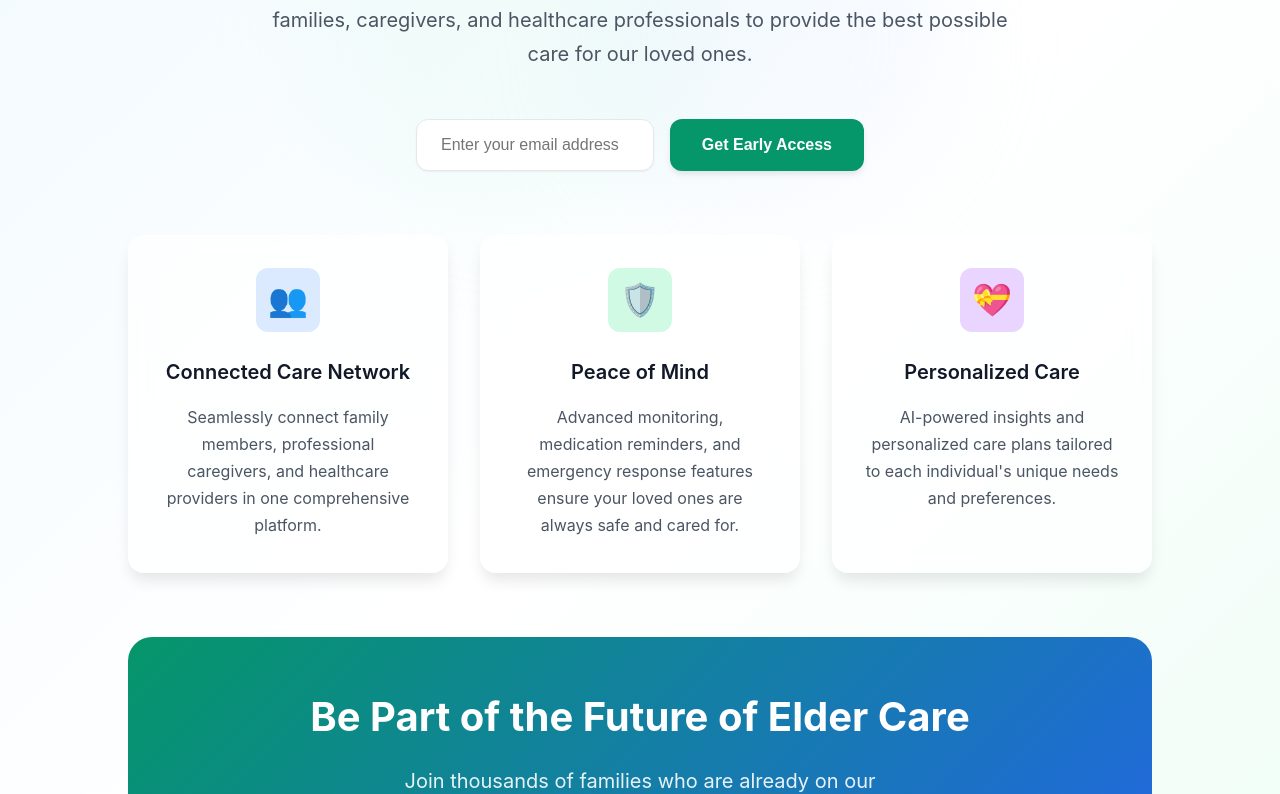
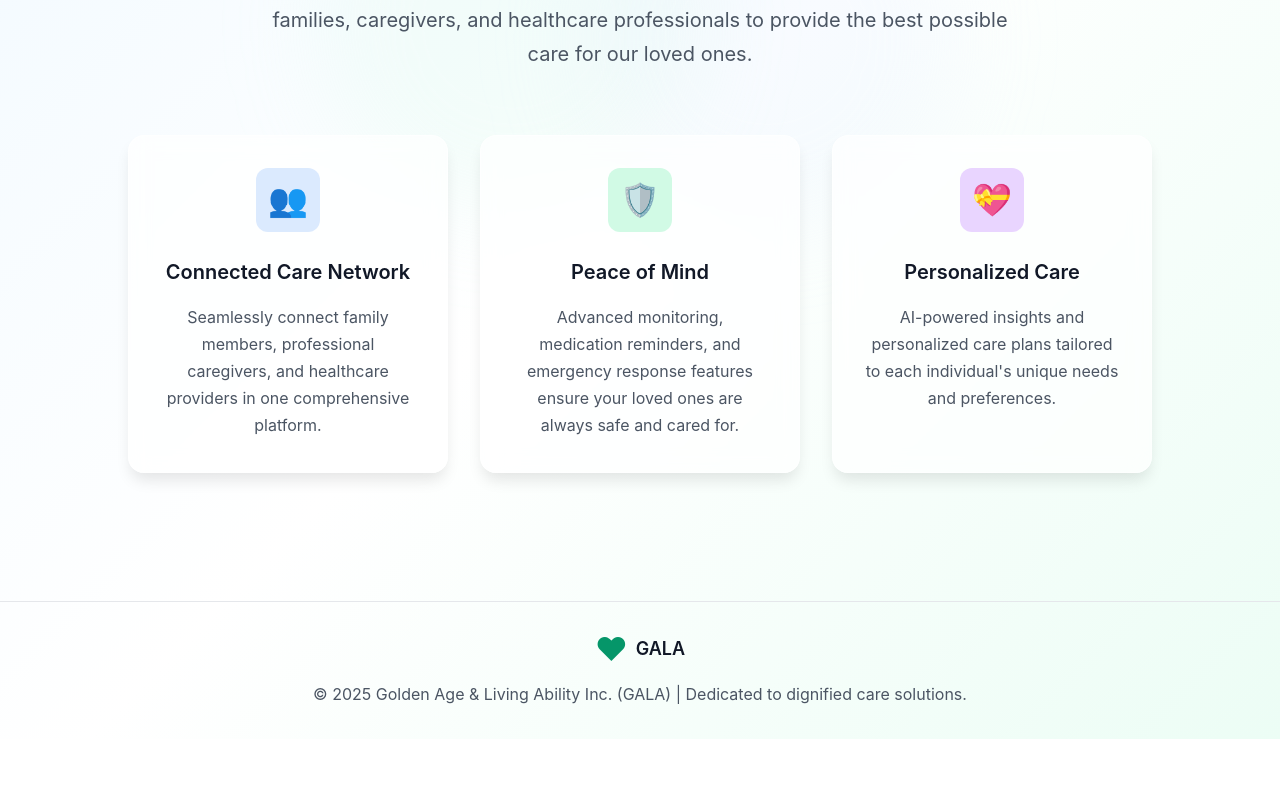
Before and after one commit to Technical-galacares/gala-care, a React (Vite) app: page / in a window 1280 px wide. Shown: the part 369-1163 px from the top of the page. After the commit the page ends 1108 px from the top, so only its background shows below. Built offline with nearby package versions, Linux system fonts and the light colour scheme.

Commit message:
Simplifying it

```diff
--- a/src/App.css
+++ b/src/App.css
@@ -144,7 +144,7 @@ body {
 
 .submit-btn {
   padding: 1rem 2rem;
-  background-color: #059669;
+  background-color: #9ae1ca;
   color: #ffffff;
   font-weight: 600;
   border: none;
--- a/src/App.tsx
+++ b/src/App.tsx
@@ -4,19 +4,19 @@ import { useState } from 'react'
 import './App.css'
 
 function App() {
-  const [email, setEmail] = useState('');
-  const [isSubmitted, setIsSubmitted] = useState(false);
+  // const [email, setEmail] = useState('');
+  // const [isSubmitted, setIsSubmitted] = useState(false);
 
-  const handleSubmit = (e: React.FormEvent) => {
-    e.preventDefault();
-    if (email) {
-      setIsSubmitted(true);
-      setTimeout(() => {
-        setIsSubmitted(false);
-        setEmail('');
-      }, 3000);
-    }
-  };
+  // const handleSubmit = (e: React.FormEvent) => {
+  //   e.preventDefault();
+  //   if (email) {
+  //     setIsSubmitted(true);
+  //     setTimeout(() => {
+  //       setIsSubmitted(false);
+  //       setEmail('');
+  //     }, 3000);
+  //   }
+  // };
 
   return (
     <div className="bg-gradient">
@@ -50,7 +50,7 @@ function App() {
               caregivers, and healthcare professionals to provide the best possible care for our loved ones.
             </p>
 
-            {/* Email Signup */}
+            {/* Email Signup
             <div className="signup-form">
               <form onSubmit={handleSubmit}>
                 <div className="form-container">
@@ -77,7 +77,7 @@ function App() {
                   Thanks for signing up! We'll keep you updated on our progress.
                 </p>
               )}
-            </div>
+            </div> */}
           </div>
 
           {/* Features Grid */}
@@ -116,7 +116,7 @@ function App() {
             </div>
           </div>
 
-          {/* CTA Section */}
+          {/* CTA Section
           <div className="cta-section">
             <h2 className="cta-title">
               Be Part of the Future of Elder Care
@@ -135,7 +135,7 @@ function App() {
                 <span>Launching Spring 2025</span>
               </div>
             </div>
-          </div>
+          </div> */}
         </div>
       </main>
 
@@ -147,7 +147,7 @@ function App() {
             <span className="footer-logo-text">GALA</span>
           </div>
           <p className="footer-text">
-            © 2025 GALA Elder Care Platform. Building the future of compassionate care.
+            © 2025 Golden Age & Living Ability Inc. (GALA) | Dedicated to dignified care solutions.
           </p>
         </div>
       </footer>
```
